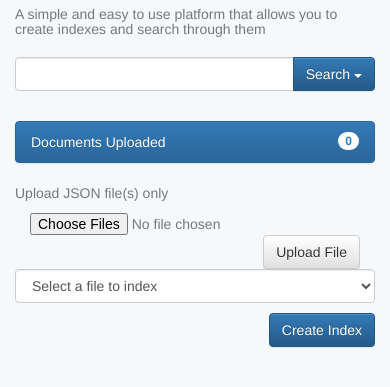
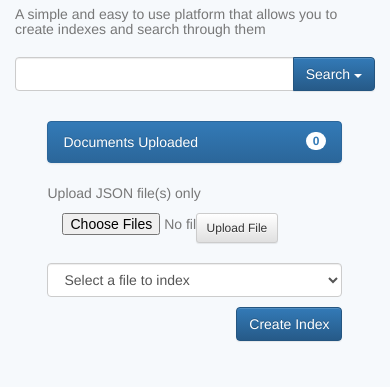
Before and after one commit to eshaibu/inverted-index, a website: page src/index.html in a window 390 px wide. Shown: the part 63-450 px from the top of the page. Drawn offline with nearby package versions, Linux system fonts and the light colour scheme.

Commit message:
fix upload button alignment

```diff
--- a/src/index.html
+++ b/src/index.html
@@ -43,27 +43,27 @@
     </div>
 
     <div class="row">
-        <div class="col-md-4">
+        <div class="col-md-4 col-sm-8 col-xs-10 col-md-offset-0 col-sm-offset-2 col-xs-offset-1">
             <div class="row">
-                <div class="col-md-12">
+                <div class="col-md-12 col-sm-12 col-xs-12">
                     <div class="list-group">
                         <a href="#" class="list-group-item active">
                             <span class="badge">{{fileNamesArray.length}}</span>Documents Uploaded</a>
                     </div>
                 </div>
-                <div class="col-lg-12">
+                <div class="col-md-12 col-sm-12 col-xs-12">
                     <p>Upload JSON file(s) only</p>
 
-                    <div class="col-lg-7">
+                    <div class="col-md-7 col-sm-7 col-xs-5">
                         <input type="file" name="json-files" id="json-files" accept=".json" multiple />
                     </div>
-                    <div class="col-lg-5">
-                        <button class="btn btn-default pull-right" ng-click="uploadFile()"><i class="fa fa-plus"></i>
+                    <div class="col-md-5 col-sm-5 col-xs-5">
+                        <button class="btn btn-default btn-sm pull-right" ng-click="uploadFile()"><i class="fa fa-plus"></i>
                             Upload File</button>
                     </div>
 
                 </div>
-                <div class="col-md-12">
+                <div class="col-md-12 col-sm-12 col-xs-12">
                     <select class="form-control input-small" id="selected" ng-model='selectedFile'>
                         <option value="" selected>Select a file to index</option>
                         <option value={{key}} ng-repeat="(key,value) in fileNamesArray">{{value}}</option>
@@ -76,10 +76,10 @@
 
             </div>
         </div>
-        <div class="col-md-8">
+        <div class="col-md-8 col-sm-12 col-xs-12">
             <div class="panel panel-primary" ng-if="showIndexTable && !showSearchTable">
                 <div class="panel-heading active">
-                    {{tableName}} Table <i class="fa fa-file" aria-hidden="true"></i>
+                    {{tableName}} Table <i class="glyphicon glyphicon-ok" aria-hidden="true"></i>
                     <span class="label label-info"></span>
                 </div>
 
@@ -106,7 +106,7 @@
 
             <div class="panel panel-primary mb-20" ng-repeat="(searchFileName, indices) in searchedIndexedFiles" ng-if="!showIndexTable && showSearchTable">
                 <div class="panel-heading active">
-                    {{tableName}} table for {{searchFileName}} <i class="fa fa-file" aria-hidden="true"></i>
+                    {{tableName}} table for {{searchFileName}} <i class="glyphicon glyphicon-ok" aria-hidden="true"></i>
                     <span class="label label-info"></span>
                 </div>
 
```
